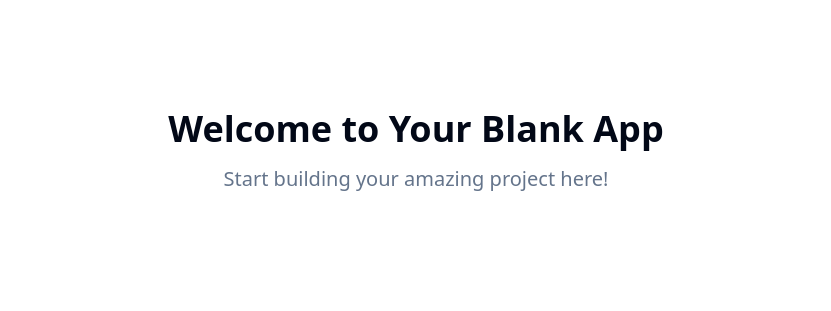
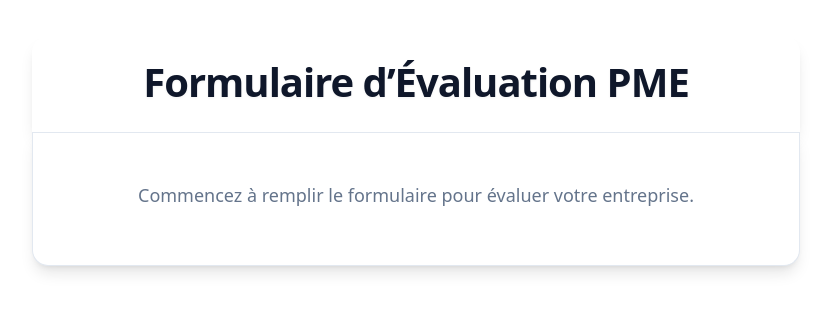
Before and after one commit to fatoudial/elegant-form-header-mui, a React (Vite) app: page / in a window 1280 px wide. Shown: the part 249-560 px from the top of the page, without its empty margins (224-1055 px from the left). Built offline with nearby package versions, Linux system fonts and the light colour scheme.

Commit message:
Refactor: Improve header styling
Improve the header's appearance using MUI components.

```diff
--- /dev/null
+++ b/src/components/HeaderPME.tsx
@@ -0,0 +1,15 @@
+
+import React from "react";
+
+const HeaderPME = () => {
+  return (
+    <div className="bg-white rounded-t-2xl shadow-lg px-12 pt-4 pb-4 flex flex-col items-center border-b border-border animate-fade-in">
+      <h1 className="text-[2.5rem] font-bold text-primary mb-1 tracking-tight text-center drop-shadow-sm">
+        Formulaire d’Évaluation PME
+      </h1>
+      {/* Ligne décorative ou slogan éventuel ici */}
+    </div>
+  );
+};
+
+export default HeaderPME;
--- a/src/pages/Index.tsx
+++ b/src/pages/Index.tsx
@@ -1,11 +1,19 @@
-// Update this page (the content is just a fallback if you fail to update the page)
+
+// Page d'accueil avec l'entête moderne et élégante PME
+
+import HeaderPME from "@/components/HeaderPME";
 
 const Index = () => {
   return (
-    <div className="min-h-screen flex items-center justify-center bg-background">
-      <div className="text-center">
-        <h1 className="text-4xl font-bold mb-4">Welcome to Your Blank App</h1>
-        <p className="text-xl text-muted-foreground">Start building your amazing project here!</p>
+    <div className="min-h-screen flex flex-col items-center justify-center bg-background px-2">
+      <div className="w-full max-w-3xl">
+        <HeaderPME />
+        {/* Reste du contenu ou du formulaire ici : */}
+        <div className="bg-white rounded-b-2xl shadow-lg px-10 pt-12 pb-14 border-t-0 border border-border">
+          <p className="text-lg text-muted-foreground text-center">
+            Commencez à remplir le formulaire pour évaluer votre entreprise.
+          </p>
+        </div>
       </div>
     </div>
   );
```
